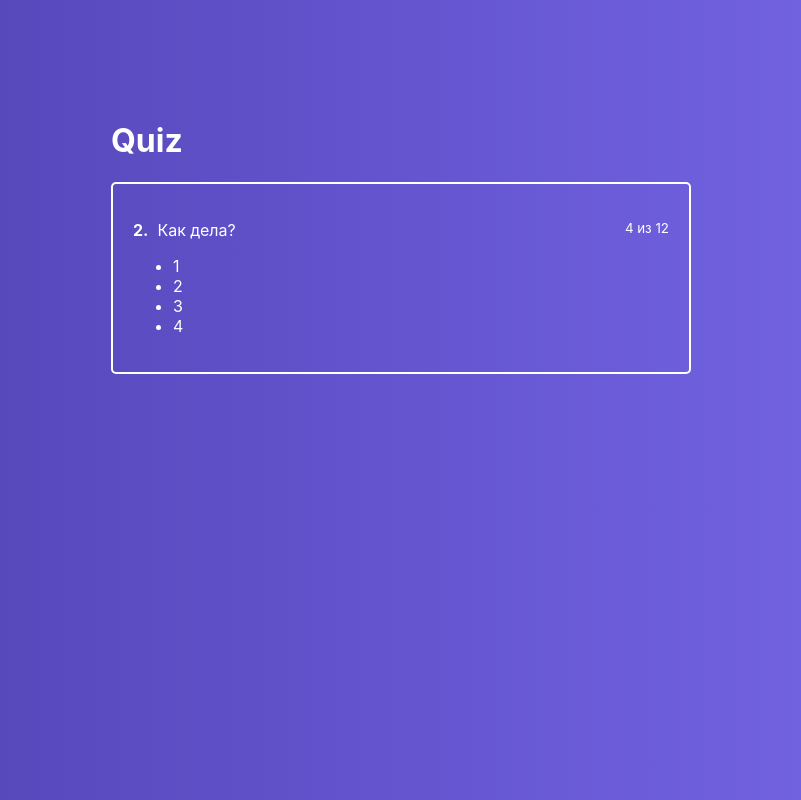
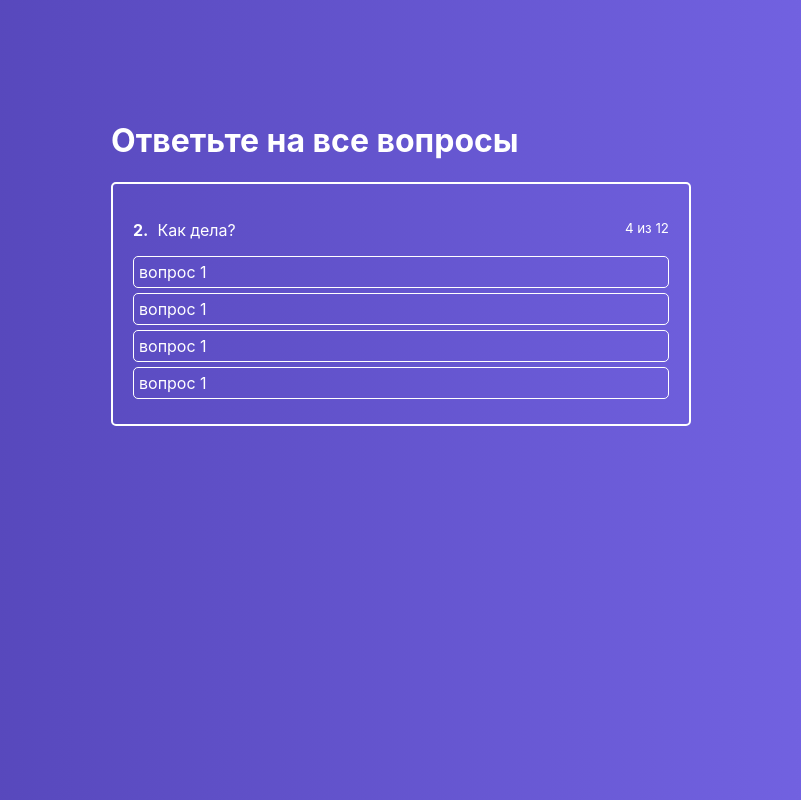
Before and after one commit to Niiaz-Gabidullin/React-Quiz, a React app in the folder questions/: page / in a window 1280 px wide. Shown: the whole page, without its empty margins (239-1040 px from the left). Built offline with nearby package versions, Linux system fonts and the light colour scheme.

Commit message:
implemented list of questions

```diff
--- a/questions/src/components/activeQuiz/ActiveQuiz.js
+++ b/questions/src/components/activeQuiz/ActiveQuiz.js
@@ -1,7 +1,8 @@
 import React from "react";
 import classes from "./ActiveQuiz.module.css";
+import AnswersList from "./AnswersList/AnswersList";
 
-export default function () {
+export default function (props) {
   return (
     <div className={classes.ActiveQuiz}>
       <p className={classes.Question}>
@@ -11,12 +12,9 @@ export default function () {
         </span>
         <small>4 из 12</small>
       </p >
-      <ul>
-        <li>1</li>
-        <li>2</li>
-        <li>3</li>
-        <li>4</li>
-      </ul>
+      <AnswersList
+      answers={props.answers}
+      />
     </div>
   );
 }
--- /dev/null
+++ b/questions/src/components/activeQuiz/AnswersList/AnswerItem/AnswerItem.js
@@ -0,0 +1,8 @@
+import React from "react";
+import classes from "./AnswerItem.module.css";
+
+export default function AnswerItem(props) {
+  return <li className={classes.AnswerItem}>
+      {props.answer.text}
+      </li>;
+}
--- /dev/null
+++ b/questions/src/components/activeQuiz/AnswersList/AnswerItem/AnswerItem.module.css
@@ -0,0 +1,11 @@
+.AnswerItem{
+    border: 1px solid #fff;
+    border-radius: 5px;
+    padding: 5px;
+    margin-bottom: 5px;
+    cursor: pointer;
+}
+.AnswerItem:hover{
+   background: rgba(255, 255, 255, .2);
+   /* transition: background .3s ease-in-out; */
+}
--- a/questions/src/components/activeQuiz/AnswersList/AnswersList.js
+++ b/questions/src/components/activeQuiz/AnswersList/AnswersList.js
@@ -0,0 +1,20 @@
+import React from "react";
+import classes from "./AnswersList.module.css";
+import AnswerItem from "./AnswerItem/AnswerItem";
+
+export default function AnswersList(props) {
+  return (
+    <div>
+      <ul className={classes.AnswersList}>
+        {props.answers.map((answer, index) => {
+            return(
+                <AnswerItem
+                key={index}
+                answer={answer}
+                />
+            )
+        })}
+      </ul>
+    </div>
+  );
+}
--- a/questions/src/components/activeQuiz/AnswersList/AnswersList.module.css
+++ b/questions/src/components/activeQuiz/AnswersList/AnswersList.module.css
@@ -0,0 +1,5 @@
+.AnswersList{
+    list-style: none;
+    margin: 0;
+    padding: 0;
+}
--- a/questions/src/containers/Quiz/Quiz.js
+++ b/questions/src/containers/Quiz/Quiz.js
@@ -3,16 +3,26 @@ import classes from "./Quiz.module.css";
 import ActiveQuiz from "../../components/activeQuiz/ActiveQuiz";
 
 export default class Quiz extends Component {
-    state = {
-        quiz:[]
-    }
+  state = {
+    quiz: [
+      {
+        answers: [
+          { text: "вопрос 1" },
+          { text: "вопрос 1" },
+          { text: "вопрос 1" },
+          { text: "вопрос 1" },
+        ],
+      },
+    ],
+  };
   render() {
     return (
       <div className={classes.Quiz}>
-
         <div className={classes.QuizWrapper}>
-        <h1>Quiz</h1>
-            <ActiveQuiz/>
+          <h1>Ответьте на все вопросы</h1>
+          <ActiveQuiz
+          answers={this.state.quiz[0].answers}
+          />
         </div>
       </div>
     );
```
